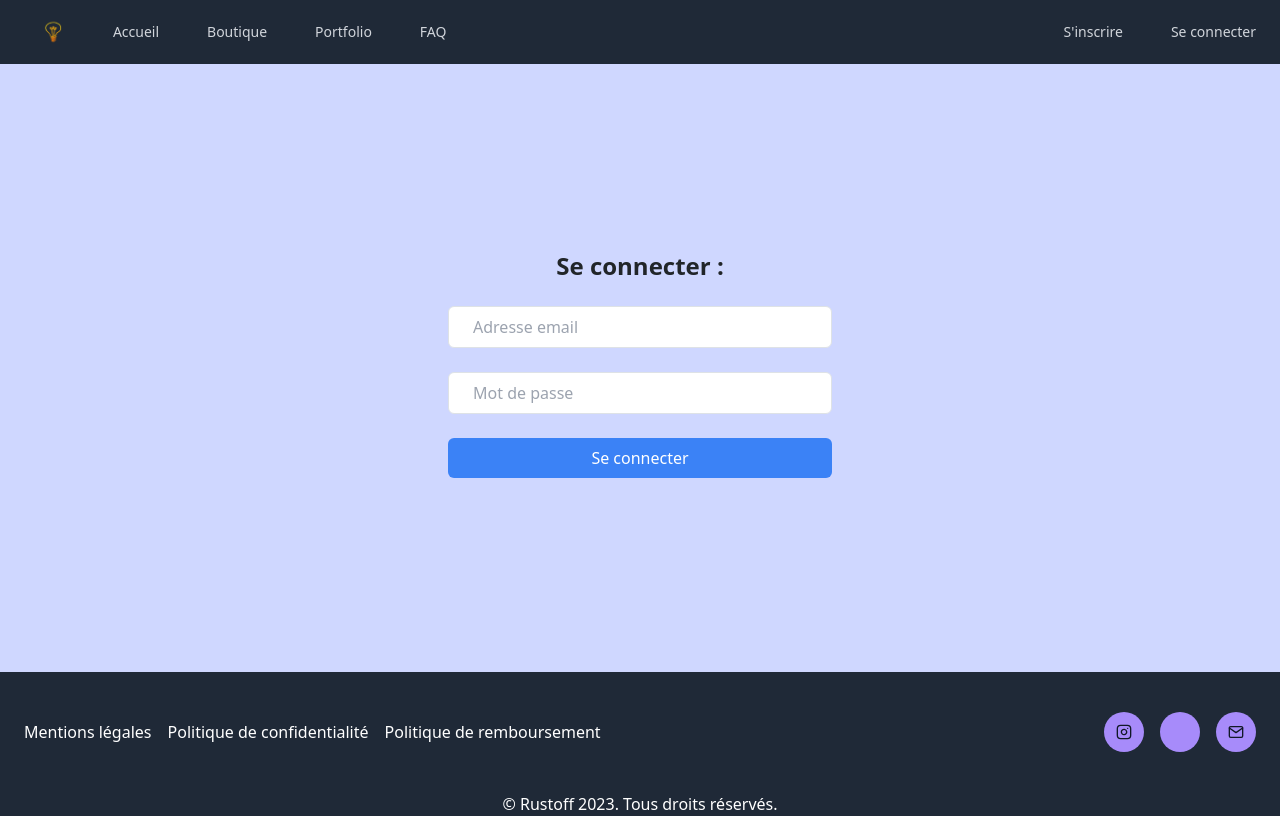
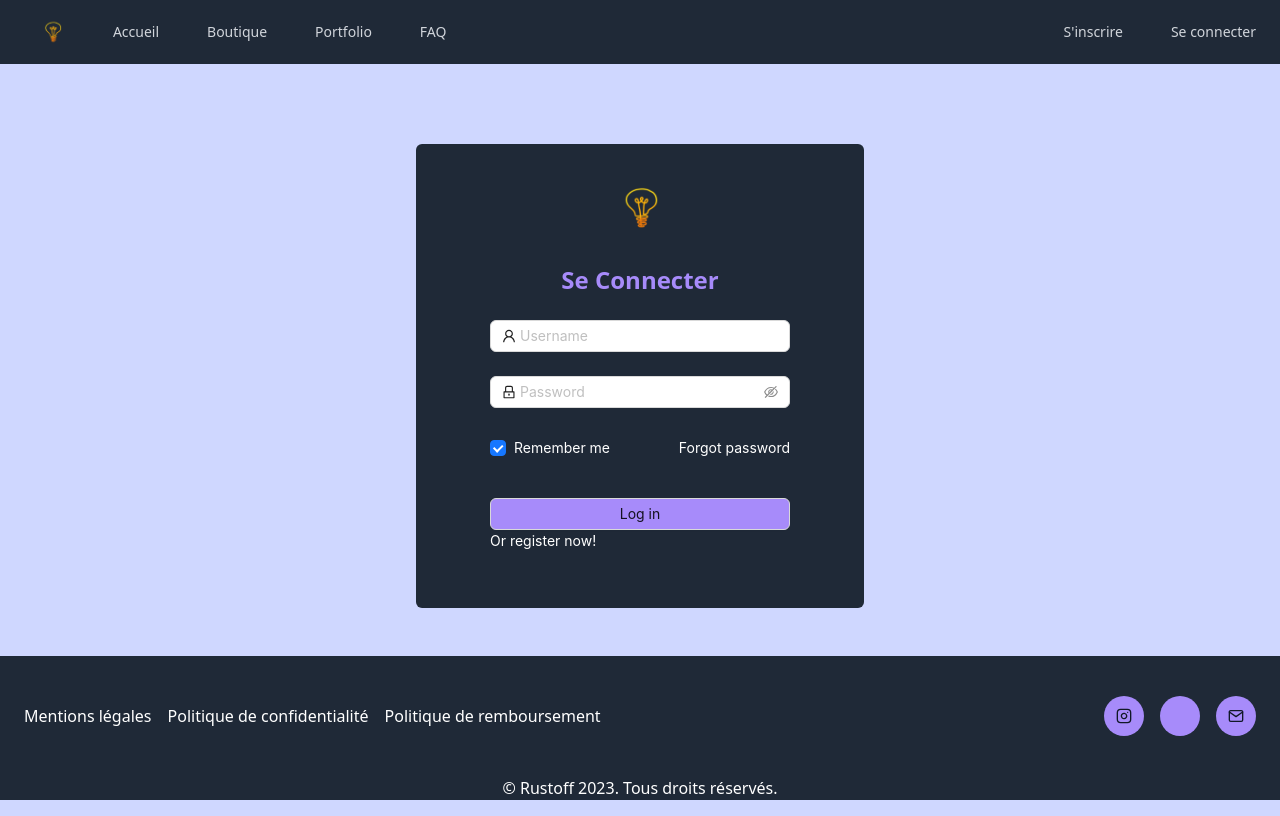
Before and after one commit to Hamza-bakk/Rustoff_Front, a React (Vite) app: page /login in a window 1280 px wide. Built offline with nearby package versions, Linux system fonts and the light colour scheme; no server answers; some icons are missing.

Commit message:
front form et dashboard

```diff
--- a/package.json
+++ b/package.json
@@ -10,6 +10,7 @@
     "preview": "vite preview"
   },
   "dependencies": {
+    "@ant-design/icons": "^5.2.6",
     "@emotion/react": "^11.11.1",
     "@emotion/styled": "^11.11.0",
     "@mui/material": "^5.14.20",
--- a/src/pages/Auth/AuthSuccess/index.jsx
+++ /dev/null
@@ -1,7 +0,0 @@
-const AuthSuccess = () => {
-  return (
-    <div>AuthSuccess</div>
-  )
-}
-
-export default AuthSuccess
--- a/src/pages/Auth/Login/index.jsx
+++ b/src/pages/Auth/Login/index.jsx
@@ -1,37 +1,31 @@
 import { useState } from 'react';
+import { Button, Checkbox, Form, Input, message } from 'antd';
+import Cookies from 'js-cookie';
 import { useAtom } from 'jotai';
 import { userAtom } from '../../../stores/userAtom';
-import Cookies from 'js-cookie';
 import { useNavigate } from 'react-router-dom';
-import { ToastContainer, toast } from 'react-toastify';
-import 'react-toastify/dist/ReactToastify.css';
-
-import './login.css'
+import { LockOutlined, UserOutlined } from '@ant-design/icons';
+import { EyeInvisibleOutlined, EyeTwoTone } from '@ant-design/icons';
+import logo from '../../../assets/rust.png';
+import './login.css';
 
 const API_URL = `${import.meta.env.VITE_BASE_URL}`;
 
-function Login() {
+const LoginForm = () => {
   const [user, setUser] = useAtom(userAtom);
-  const [email, setEmail] = useState('');
-  const [password, setPassword] = useState('');
-  const [error, setError] = useState('');
   const navigate = useNavigate();
 
-
-  const handleLogin = async (event) => {
-    event.preventDefault();
-
+  const handleLogin = async (values) => {
     try {
       const response = await fetch(`${API_URL}/users/sign_in`, {
         method: 'POST',
         headers: {
           'Content-Type': 'application/json',
-          'Authorization': `Bearer ${user.token}`,
         },
         body: JSON.stringify({
           user: {
-            email: email,
-            password: password,
+            email: values.username,
+            password: values.password,
           },
         }),
       });
@@ -52,62 +46,83 @@ function Login() {
           id: data.user.id,
           cartId: cartId,
           isAdmin: isAdmin,
-    test : 'test'
+          test: 'test',
         }));
 
-  // Afficher une alerte de succès
-  toast.success('Connexion réussie !', { autoClose: 3000 });
+        // Afficher un message de succès
+        message.success('Connexion réussie !');
 
         navigate('/');
         console.log('Authentification réussie');
         console.log(`L'id de l'utilisateur est ${data.user.id}`);
         console.log(response.headers.get('Authorization'));
       } else {
-  setError('Identifiants invalides');
+        // Afficher un message d'erreur
+        message.error('Identifiants invalides');
       }
     } catch (error) {
-      setError('Une erreur s\'est produite');
+      // Afficher un message d'erreur
+      message.error('Une erreur s\'est produite');
     }
   };
 
   return (
-    <div className="form-container">
-      <div className="p-8 rounded  w-full max-w-md">
-        <h2 className="text-2xl text-center font-bold mb-6">Se connecter :</h2>
-        {error && <p className="text-red-500 mb-4">{error}</p>}
-        <form onSubmit={handleLogin} >
-          <div className="mb-4">
-            <input
-              type="text"
-              placeholder="Adresse email"
-              value={email}
-              onChange={(e) => setEmail(e.target.value)}
-              className="w-full px-4 py-2 border rounded focus:outline-none focus:border-blue-500"
-              required
+    <div className="bg-gray-800 rounded-md max-w-md mx-auto mt-20 p-8">
+      <img src={logo} alt="Logo" className="w-35 h-16 mx-auto mb-4" />
+        <h2 className="font-extrabold text-2xl text-violet-400 text-center mb-4">Se Connecter</h2>
+    <Form
+      name="normal_login"
+      className="login-form"
+      initialValues={{
+        remember: true,
+      }}
+      onFinish={handleLogin}
+    >
+      <Form.Item
+        name="username"
+        rules={[
+          {
+            required: true,
+            message: 'Please input your Username!',
+          },
+        ]}
+      >
+        <Input prefix={<UserOutlined className="site-form-item-icon" />} placeholder="Username" />
+      </Form.Item>
+        <Form.Item
+          name="password"
+          rules={[
+            {
+              required: true,
+              message: 'Please input your Password!',
+            },
+          ]}
+        >
+          <Input.Password
+            prefix={<LockOutlined className="site-form-item-icon" />}
+            iconRender={(visible) => (visible ? <EyeTwoTone /> : <EyeInvisibleOutlined />)}
+            placeholder="Password"
+          />
+        </Form.Item>
+      <Form.Item>
+        <Form.Item name="remember" valuePropName="checked" noStyle>
+          <Checkbox className="text-white">Remember me</Checkbox>
+        </Form.Item>
 
-            />
-          </div>
-          <div className="mb-4">
-            <input
-              type="password"
-              placeholder="Mot de passe"
-              value={password}
-              onChange={(e) => setPassword(e.target.value)}
-              className="w-full px-4 py-2 border rounded focus:outline-none focus:border-blue-500"
-              required
-            />
-          </div>
-          <button
-            type="submit"
-            className="w-full bg-blue-500 text-white py-2 rounded hover:bg-blue-600 focus:outline-none"
-          >
-            Se connecter
-          </button>
-        </form>
-      </div>
-      <ToastContainer />
+        <a className="login-form-forgot text-white" href="">
+          Forgot password
+        </a>
+      </Form.Item>
+
+      <Form.Item>
+      <Button type="" htmlType="submit" className="login-form-button bg-violet-400 hover:bg-violet-300">
+        Log in
+      </Button>
+        <a href="/register" className="text-white">Or register now!</a>
+      </Form.Item>
+    </Form>
   </div>
 );
       }
 
-export default Login;
+      export default LoginForm
--- a/src/pages/Auth/Login/login.css
+++ b/src/pages/Auth/Login/login.css
@@ -1,7 +1,19 @@
-.form-container {
-  display: flex;
+/* login.css */
+
+.login-form {
+  max-width: 300px;
+  margin: 0 auto;
+}
+
+.login-form-forgot {
+  float: right;
+}
+
+.ant-col-rtl .login-form-forgot {
+  float: left;
+}
+
+.login-form-button {
   width: 100%;
-  align-items: center;
-  justify-content: center;
-  height: 75vh;
+  margin-top: 10px; /* Add some space above the button */
 }
--- a/src/pages/Auth/LogoutSuccess/index.jsx
+++ /dev/null
@@ -1,9 +0,0 @@
-
-
-const LogoutSuccess = () => {
-  return (
-    <div>LogOutSuccess</div>
-  )
-}
-
-export default LogoutSuccess
--- a/src/pages/Auth/Register/index.jsx
+++ b/src/pages/Auth/Register/index.jsx
@@ -1,52 +1,52 @@
 import { useState } from 'react';
+import { Form, Input, Button, message } from 'antd';
 import { useAtom } from 'jotai';
 import { userAtom } from '../../../stores/userAtom';
-import { useNavigate } from 'react-router-dom'
+import { useNavigate } from 'react-router-dom';
 import Cookies from 'js-cookie';
+import { LockOutlined, MailOutlined } from '@ant-design/icons';
+import logo from '../../../assets/rust.png'; // Assure-toi que le chemin vers le logo est correct
 
 const API_URL = `${import.meta.env.VITE_BASE_URL}`;
 
-
-function Register () {
+const Register = () => {
   const [, setUser] = useAtom(userAtom);
-  const [email, setEmail] = useState('');
-  const [password, setPassword] = useState('');
-  const [password_confirmation, setPassword_Confirmation] = useState('');
   const [error, setError] = useState('');
   const navigate = useNavigate();
 
-  const handleSubmit = async (event) => {
-    event.preventDefault();
+  const onFinish = async (values) => {
     setError('');
 
     try {
-      const response = await fetch(API_URL+'/users', {
+      const response = await fetch(`${API_URL}/users`, {
         method: 'POST',
         headers: {
           'Content-Type': 'application/json',
         },
         body: JSON.stringify({
           user: {
-            email: email,
-            password: password,
-            password_confirmation: password_confirmation
-          }
+            email: values.email,
+            password: values.password,
+            password_confirmation: values.password_confirmation,
+          },
         }),
       });
 
       if (response.ok) {
         const data = await response.json();
 
-        Cookies.set('token', response.headers.get("Authorization"));
+        Cookies.set('token', response.headers.get('Authorization'));
         Cookies.set('id', data.user.id);
 
         setUser({
           isLoggedIn: true,
-          token: response.headers.get("Authorization"),
-          id: data.user.id
+          token: response.headers.get('Authorization'),
+          id: data.user.id,
         });
 
-        navigate('/authsuccess')
+        message.success('Compte créé avec succès. Connecté !');
+
+        navigate('/');
       } else {
         setError('Erreur lors de la création du compte');
       }
@@ -56,42 +56,63 @@ function Register () {
   };
 
   return (
-    <form onSubmit={handleSubmit}>
-      <h2>Créer un compte</h2>
-      {error && <p>{error}</p>}
-      <div>
-        <label htmlFor="email">Email :</label>
-        <input
-          type="email"
-          id="email"
-          value={email}
-          onChange={(e) => setEmail(e.target.value)}
-          required
-        />
-      </div>
-      <div>
-        <label htmlFor="password">Mot de passe :</label>
-        <input
-          type="password"
-          id="password"
-          value={password}
-          onChange={(e) => setPassword(e.target.value)}
-          required
-        />
-      </div>
-      <div>
-        <label htmlFor="password">Confirme ton mot de passe :</label>
-        <input
-          type="password"
-          id="password"
-          value={password_confirmation}
-          onChange={(e) => setPassword_Confirmation(e.target.value)}
-          required
-        />
-      </div>
-      <button type="submit">Créer un compte et se connecter</button>
-    </form>
+    <div className="bg-gray-800 rounded-md max-w-md mx-auto mt-20 p-8">
+      <img src={logo} alt="Logo" className="w-35 h-16 mx-auto mb-4" />
+      <Form
+        name="register-form"
+        initialValues={{
+          remember: true,
+        }}
+        onFinish={onFinish}
+        className="login-form"
+      >
+        <h2 className="font-extrabold text-2xl text-violet-400 text-center mb-4">Créer un compte</h2>
+        {error && <p className="text-red-500">{error}</p>}
+        <Form.Item
+          name="email"
+          rules={[
+            {
+              type: 'email',
+              message: 'L\'email n\'est pas valide',
+            },
+            {
+              required: true,
+              message: 'Veuillez entrer votre email',
+            },
+          ]}
+        >
+          <Input prefix={<MailOutlined className="site-form-item-icon" />} placeholder="Email" />
+        </Form.Item>
+        <Form.Item
+          name="password"
+          rules={[
+            {
+              required: true,
+              message: 'Veuillez entrer votre mot de passe',
+            },
+          ]}
+        >
+          <Input.Password prefix={<LockOutlined className="site-form-item-icon" />} placeholder="Mot de passe" />
+        </Form.Item>
+        <Form.Item
+          name="password_confirmation"
+          rules={[
+            {
+              required: true,
+              message: 'Veuillez confirmer votre mot de passe',
+            },
+          ]}
+        >
+          <Input.Password prefix={<LockOutlined className="site-form-item-icon" />} placeholder="Confirmer le mot de passe" />
+        </Form.Item>
+        <Form.Item>
+          <Button type="" htmlType="submit" className="login-form-button font-bold bg-violet-400 hover:bg-violet-300">
+            Créer un compte et se connecter
+          </Button>
+        </Form.Item>
+      </Form>
+    </div>
   );
-}
+};
 
 export default Register;
```
Also changed, not shown: src/App.jsx (+0 -10 lines), src/components/Auth/Logout/index.jsx (+4 -12 lines), src/components/Dashboard/SideBar.jsx (+39 -20 lines), src/pages/Admin/admin.jsx (+7 -7 lines), 1 other file (tests, documents, lock files or other folders). Lines whose indentation alone changed are shown as unchanged.
